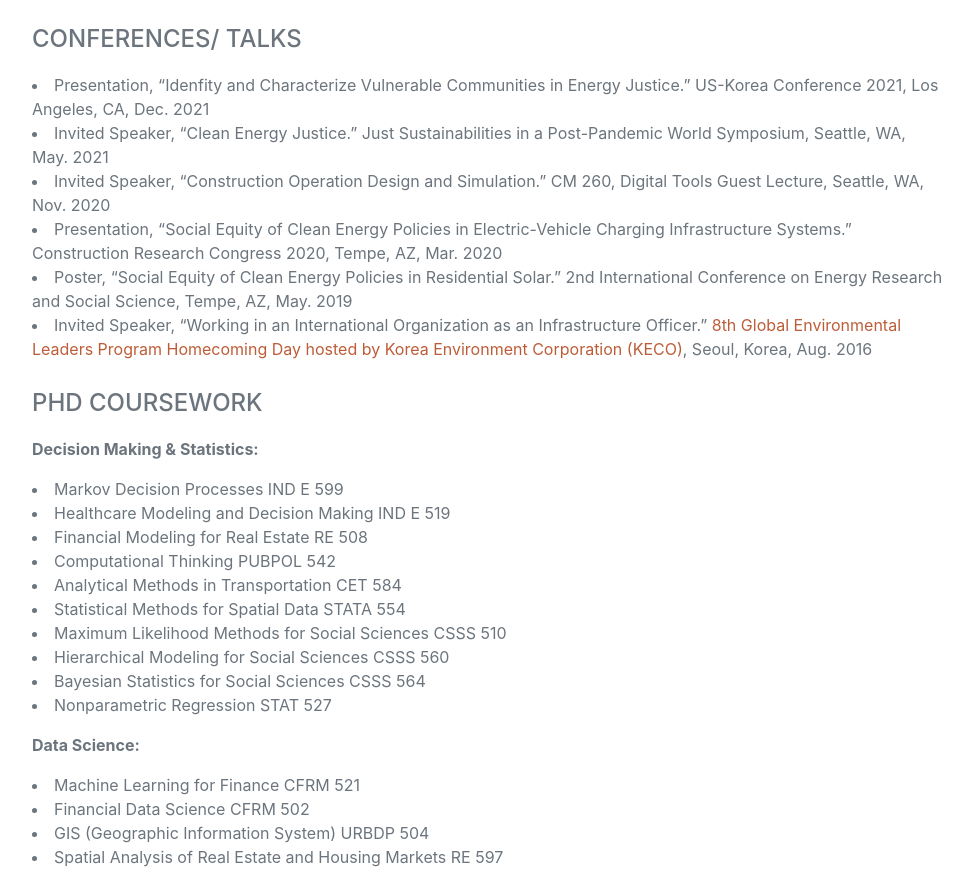
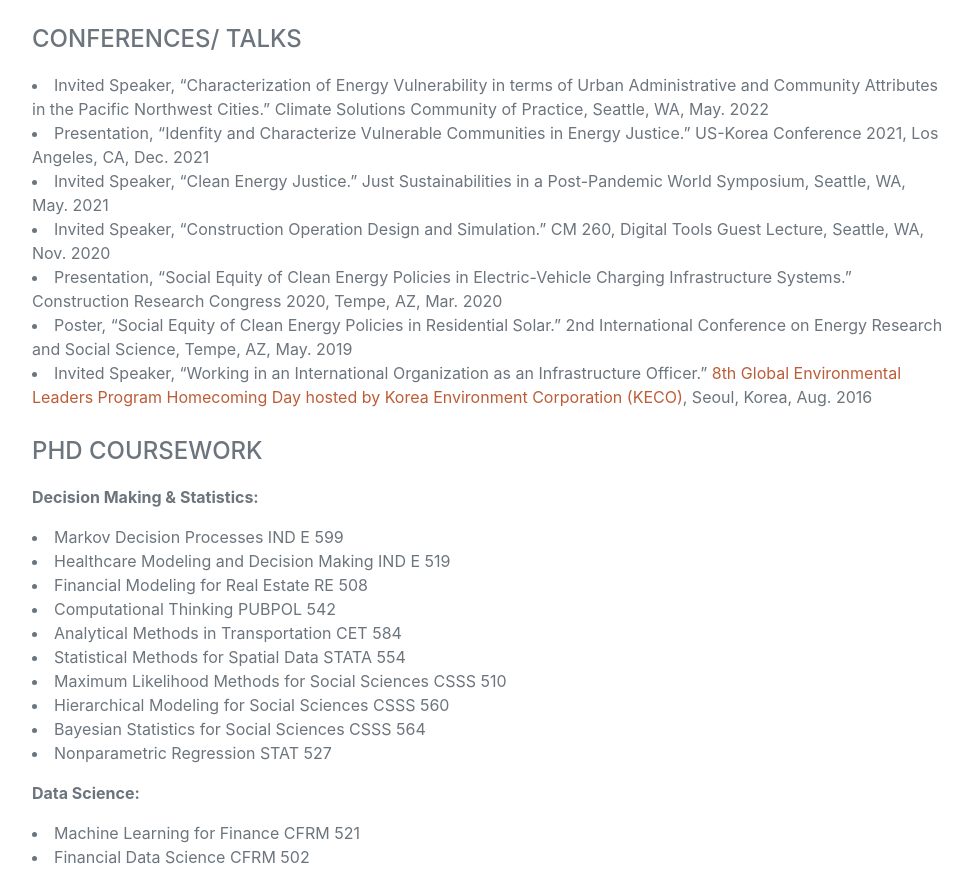
Before and after one commit to reconjohn/reconjohn.github.io, a website: page index.html in a window 1280 px wide. Shown: the part 2852-3725 px from the top of the page, without its empty margins (288-1260 px from the left). Drawn offline with nearby package versions, Linux system fonts and the light colour scheme; a web font is replaced by a local one.

Commit message:
adding presentation

```diff
--- a/index.html
+++ b/index.html
@@ -150,6 +150,7 @@
                     <li>Min, Y. “Quantifying Energy Justice Trends in the Pacific Northwest Metro Cities.” In preparation</li>
                     <br>
                     <div class="subheading mb-3">Conferences/ Talks</div>
+                    <li>Invited Speaker, “Characterization of Energy Vulnerability in terms of Urban Administrative and Community Attributes in the Pacific Northwest Cities.” Climate Solutions Community of Practice, Seattle, WA, May. 2022
                     <li>Presentation, “Idenfity and Characterize Vulnerable Communities in Energy Justice.” US-Korea Conference 2021, Los Angeles, CA, Dec. 2021
                     <li>Invited Speaker, “Clean Energy Justice.” Just Sustainabilities in a Post-Pandemic World Symposium, Seattle, WA, May. 2021
                     <li>Invited Speaker, “Construction Operation Design and Simulation.” CM 260, Digital Tools Guest Lecture, Seattle, WA, Nov. 2020
```
